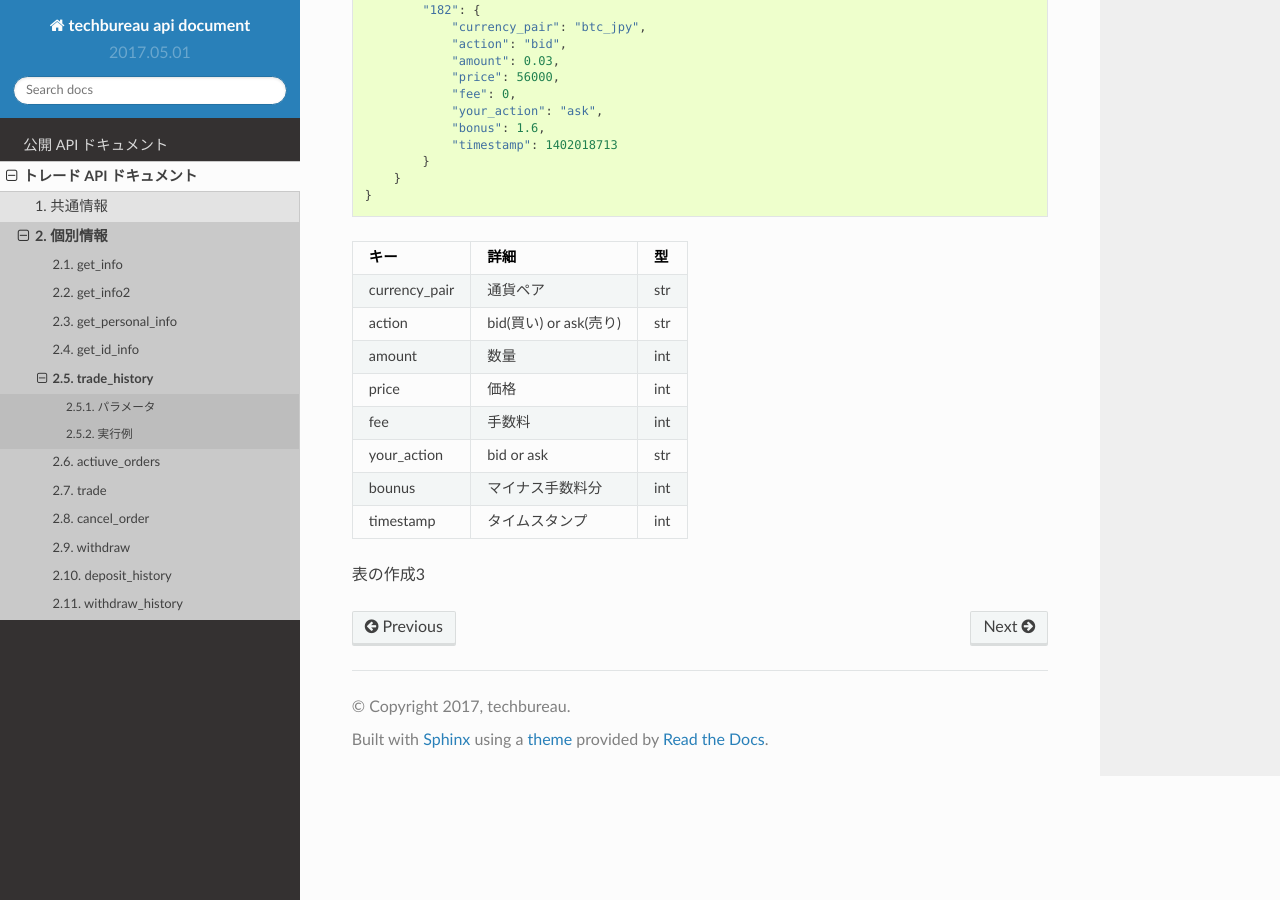
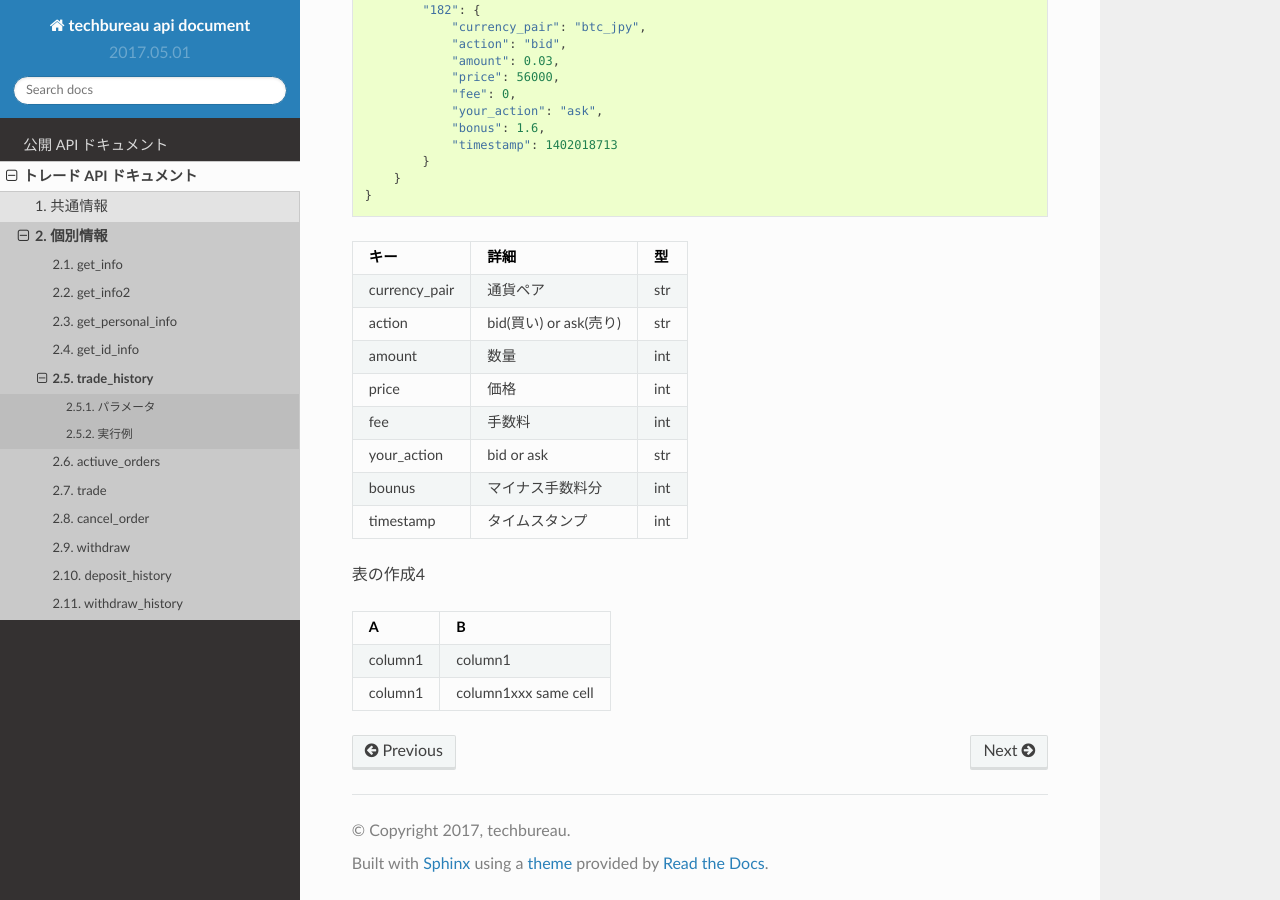
Before and after one commit to techbureau/api-doc, a Sphinx documentation site: the page built from docs/trade/2_individual/5_trade_history.rst, in a window 1280 px wide and 900 px high, scrolled down 905 px. Built offline with Sphinx 7.4.7 and the Read the Docs theme 2.0.0, drawn with Linux system fonts in a browser that asks for light colours.

Commit message:
no message

```diff
--- a/docs/trade/2_individual/5_trade_history.rst
+++ b/docs/trade/2_individual/5_trade_history.rst
@@ -66,7 +66,7 @@ trade_history
    "timestamp", "タイムスタンプ", "int"
 
 
-表の作成3
+表の作成4
 
 +---------------+---------+--------------------------------------------+----------+----------+
 | パラメーター    | 必須項目 | 詳細                                        | int      | デフォルト |
@@ -100,3 +100,13 @@ trade_history
 +------------------------+------------+----------+----------+
 | body row 2             | ...        | ...      |          |
 +------------------------+------------+----------+----------+
+
+
++-------+------------+
+|A      | B          |
++=======+============+
+|column1| column1    |
++-------+------------+
+|column1| column1xxx |
+|       | same cell  |
++-------+------------+
```
